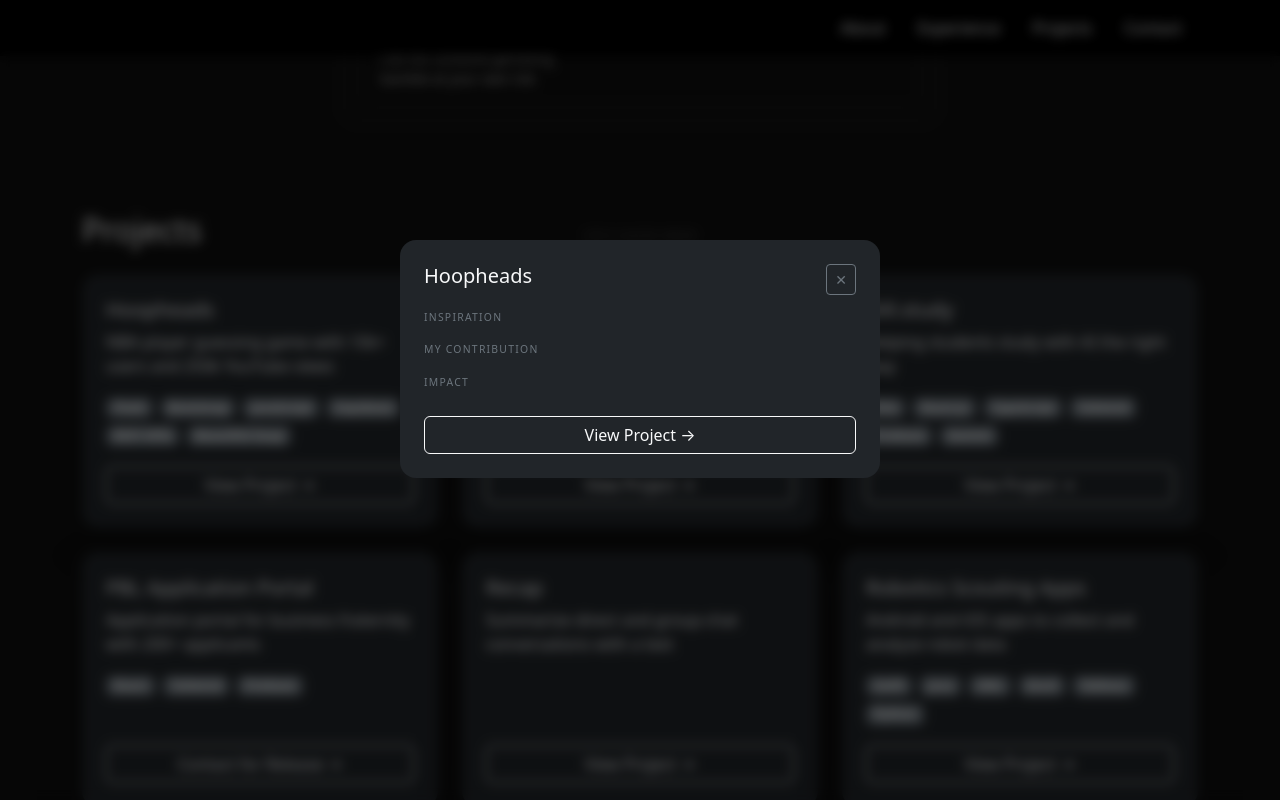
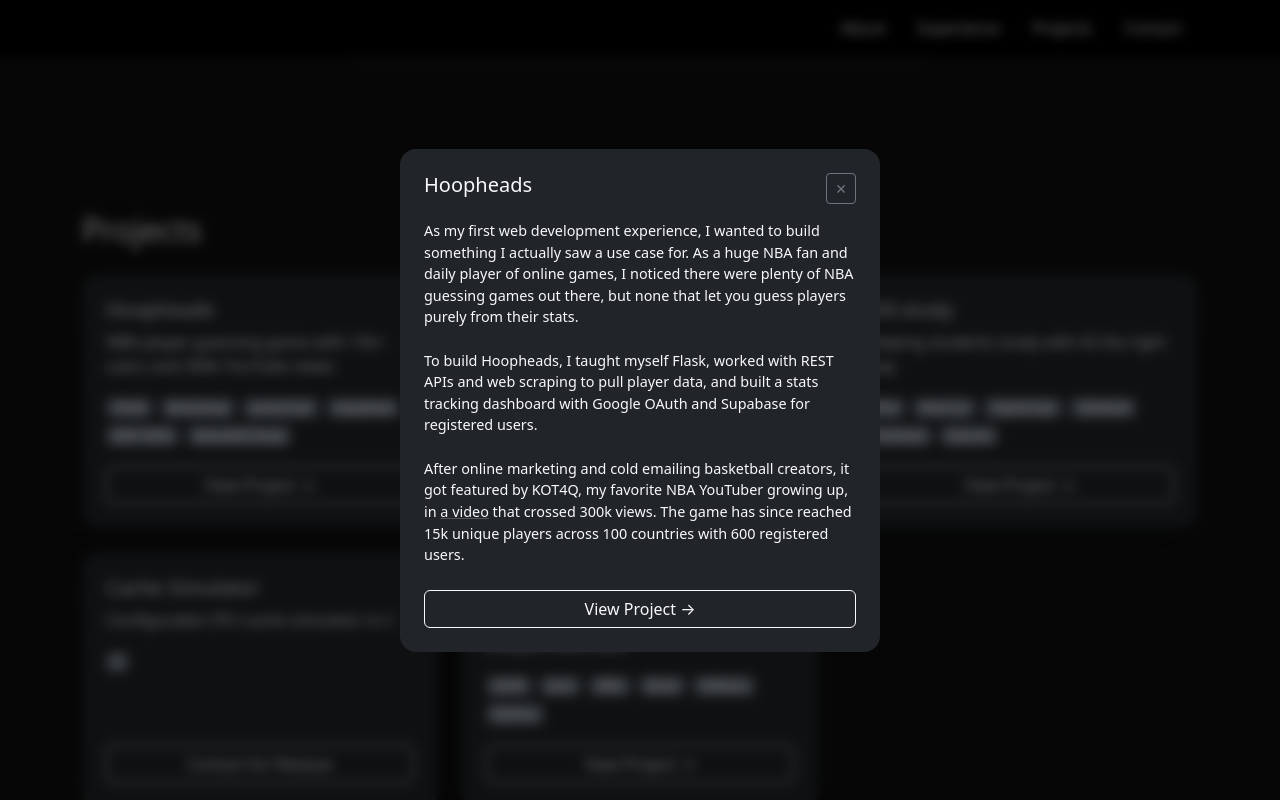
Before and after one commit to anshah1/personal_website, a React (Vite) app: page / in a window 1280 px wide. Both pictures are taken after a click on the element 260 px from the left and 1205 px from the top of the page. Shown: the part 805-1605 px from the top of the page. Built offline with nearby package versions, Linux system fonts and the light colour scheme.

Commit message:
projects done

```diff
--- a/src/App.css
+++ b/src/App.css
@@ -88,6 +88,18 @@ body {
     border: 1px solid #222;
     border-radius: 1rem;
     padding: 1.25rem;
+}
+
+.project-detail-link {
+    color: inherit;
+    text-decoration: underline;
+    text-decoration-color: #555;
+    transition: text-decoration-color 0.15s ease, color 0.15s ease;
+}
+
+.project-detail-link:hover {
+    color: #ccc;
+    text-decoration-color: #ccc;
 }
 
 .exp-external-link {
--- a/src/components/Experiences.tsx
+++ b/src/components/Experiences.tsx
@@ -21,7 +21,7 @@ const experiences: Experience[] = [
         company: 'DraftKings',
         time: 'Summer 2026',
         role: 'Software Engineering Intern',
-        description: 'AI Platforms Team \n\n\n I do not condone gambling \n Gamble at your own risk',
+        description: 'AI Platforms Team \nGamble at your own risk',
         location: 'Boston, MA',
         logo: dkLogo,
         url: 'https://www.draftkings.com/',
--- a/src/components/ProjectCard.tsx
+++ b/src/components/ProjectCard.tsx
@@ -59,20 +59,7 @@ function ProjectModal({ p, onClose, originRect }: { p: Project; onClose: () => v
                         </div>
 
                         {p.detail && (
-                            <>
-                                <div className="mb-3">
-                                    <h6 className="text-secondary text-uppercase mb-1" style={{ fontSize: '0.65rem', letterSpacing: '0.12em' }}>Inspiration</h6>
-                                    <p className="mb-0" style={{ fontSize: '0.9rem' }}>{p.detail.inspiration}</p>
-                                </div>
-                                <div className="mb-3">
-                                    <h6 className="text-secondary text-uppercase mb-1" style={{ fontSize: '0.65rem', letterSpacing: '0.12em' }}>My Contribution</h6>
-                                    <p className="mb-0" style={{ fontSize: '0.9rem' }}>{p.detail.contribution}</p>
-                                </div>
-                                <div className="mb-4">
-                                    <h6 className="text-secondary text-uppercase mb-1" style={{ fontSize: '0.65rem', letterSpacing: '0.12em' }}>Impact</h6>
-                                    <p className="mb-0" style={{ fontSize: '0.9rem' }}>{p.detail.impact}</p>
-                                </div>
-                            </>
+                            <p className="mb-4" style={{ fontSize: '0.9rem' }} dangerouslySetInnerHTML={{ __html: p.detail }} />
                         )}
 
                         <a
@@ -82,7 +69,7 @@ function ProjectModal({ p, onClose, originRect }: { p: Project; onClose: () => v
                             className="btn btn-outline-light w-100 mt-auto"
                             onClick={!hasUrl ? onClose : undefined}
                         >
-                            {hasUrl ? 'View Project →' : 'Contact for Release →'}
+                            {hasUrl ? 'View Project →' : 'Contact for Release'}
                         </a>
                     </div>
                 </div>
@@ -127,7 +114,7 @@ function ProjectCard({ p }: { p: Project }) {
                         className="btn btn-outline-light w-100 mt-auto"
                         onClick={(e) => e.stopPropagation()}
                     >
-                        {hasUrl ? 'View Project →' : 'Contact for Release →'}
+                        {hasUrl ? 'View Project →' : 'Contact for Release'}
                     </a>
                 </div>
             </div>
--- a/src/components/Projects.tsx
+++ b/src/components/Projects.tsx
@@ -1,61 +1,66 @@
 import ProjectCard from './ProjectCard';
-
-export type ProjectDetail = {
-    inspiration: string;
-    contribution: string;
-    impact: string;
-};
 
 export type Project = {
     title: string;
     description: string;
     technologies: string[];
     url?: string;
-    detail?: ProjectDetail;
+    detail?: string;
 };
 
 const projects: Project[] = [
     {
         title: 'Hoopheads',
-        description: 'NBA player guessing game with 10k+ users and 250k YouTube views',
+        description: 'NBA player guessing game with 15k+ users and 300k YouTube views',
         technologies: ["Flask", "Bootstrap", "JavaScript", "Supabase", "REST APIs", "Beautiful Soup"],
         url: "https://hoopheads.vercel.app/",
-        detail: { inspiration: "", contribution: "", impact: "" }
+        detail: "As my first web development experience, I wanted to build something I actually saw a use case for. As a huge NBA fan and daily player of online games, I noticed there were plenty of NBA guessing games out there, but none that let you guess players purely from their stats. <br><br>To build Hoopheads, I taught myself Flask, worked with REST APIs and web scraping to pull player data, and built a stats tracking dashboard with Google OAuth and Supabase for registered users. <br><br>After online marketing and cold emailing basketball creators, it got featured by KOT4Q, my favorite NBA YouTuber growing up, in <a href=\"https://www.youtube.com/watch?v=Rt_Bh02eD40\" target=\"_blank\" class=\"project-detail-link\">a video</a> that crossed 300k views. The game has since reached 15k unique players across 100 countries with 600 registered users."
     },
+    /*
     {
         title: 'Blue_Lotus',
         description: 'Trade stress-testing',
         technologies: ["Python", "React", "Docker", "Postgresql"],
         url: "https://github.com",
-        detail: { inspiration: "", contribution: "", impact: "" }
+        detail: ""
+    },
+    */
+    /*
+    {
+        title: 'PBL Application Portal',
+        description: 'Application portal for business fraternity with 200+ applicants',
+        technologies: ["React", "Tailwind", "Firebase"],
+        url: "",
+        detail: ""
+    },
+    */
+    {
+        title: 'Recap',
+        description: 'Summarize direct and group-chat conversations with a text',
+        technologies: ["Python", "SQLite", "AppleScript", "macOS Launch Agent"],
+        url: "https://github.com/anshah1/Recap",
+        detail: "When I realized that everything you do on your computer is just executing lines of code in a user-friendly way, I had an epiphany. What if you could bypass the iMessage UI entirely and send messages straight from the terminal? My friends made fun of me for building something with no real use case instead of studying for a midterm, so I adapted it into something more practical: a bot that automatically summarizes long conversations. <br><br>I started by tapping directly into iMessage's local database to read conversations, then built trigger detection so the bot knows when to fire. From there I wired in an LLM to generate the summaries, engineered automatic model rotation to handle rate limits without needing extra API keys, and deployed the whole thing as a macOS LaunchAgent so it starts and stops silently with the system. <br><br>It's been running on my laptop ever since, and my friends and I use it regularly in group chats, occasionally for its intended use case, but primarily for humorous purposes, to see how an LLM interprets conversations full of inside jokes and slang."
     },
     {
         title: 'Dill.study',
         description: 'Helping students study with AI the right way',
         technologies: ["Vite", "React.js", "TypeScript", "Tailwind", "Firebase", "Gemini"],
         url: "https://dill-study.vercel.app/",
-        detail: { inspiration: "", contribution: "", impact: "" }
+        detail: "At MHacks 2025, my teammates <a href=\"https://linkedin.com/in/nikhil-talla\" target=\"_blank\" class=\"project-detail-link\">Nikhil</a>, <a href=\"https://www.linkedin.com/in/nirav-jaiswal-a35272252/\" target=\"_blank\" class=\"project-detail-link\">Nirav</a>, <a href=\"https://www.linkedin.com/in/amanthallapally/\" target=\"_blank\" class=\"project-detail-link\">Aman</a>, and I wanted to tackle a problem we all recognized firsthand. When students get stuck, the easiest option is to just ask AI for the answer. The alternatives are inconvenient office hours or expensive tutoring. We wanted to build a platform where AI is forced to be a teacher and guidance tool rather than a task completer. <br><br>I implemented the Gemini-powered tutor, using iterative adversarial prompt tuning to get it to guide students through problems with hints and adaptive questioning rather than revealing answers. I also integrated Firebase authentication and AgentMail to handle automated assignment reminders. <br><br>We won 1st place in the MLH track at MHacks 2025. Since then, I've actually put it to use with my own tutoring students as a supplemental learning tool."
     },
     {
-        title: 'PBL Application Portal',
-        description: 'Application portal for business fraternity with 200+ applicants',
-        technologies: ["React", "Tailwind", "Firebase"],
+        title: 'Cache Simulator',
+        description: 'Configurable CPU cache simulator in C',
+        technologies: ["C"],
         url: "",
-        detail: { inspiration: "", contribution: "", impact: "" }
-    },
-    {
-        title: 'Recap',
-        description: 'Summarize direct and group-chat conversations with a text',
-        technologies: [],
-        url: "https://github.com/anshah1/Recap",
-        detail: { inspiration: "", contribution: "", impact: "" }
+        detail: "Implemented a flexible CPU cache simulator in C, supporting configurable block sizes, set counts, and associativity levels. The simulator handles write-back with allocate-on-write policy, LRU block replacement, and correctly services instruction fetches, loads, and stores by managing data transfers between the processor, cache, and memory."
     },
     {
         title: 'Robotics Scouting Apps',
         description: 'Android and iOS apps to collect and analyze robot data',
         technologies: ["Swift", "Java", "XML", "Excel", "Tableau", "Python"],
         url: "https://docs.google.com/videos/d/11Mcq6h6bNkpQxx6ULCrOYq01cBJTPB1SS-9jFLlyjRs/edit?usp=sharing",
-        detail: { inspiration: "", contribution: "", impact: "" }
+        detail: "Our robotics team needed a reliable way to collect and analyze match data to make informed strategy and alliance selection decisions at competition. <br><br>With my team, I developed four Android and iOS scouting apps for real-time data collection, Tableau dashboards to dynamically surface insights across thousands of data points per event, and a radio communication system to pipe match data back to the pits, all without using Wi-Fi. <br><br>The apps reached 500+ downloads across 20 teams and helped our team through three world championship qualifications."
     },
 ];
 
```
Also changed, not shown: 1 other file (tests, documents, lock files or other folders).
